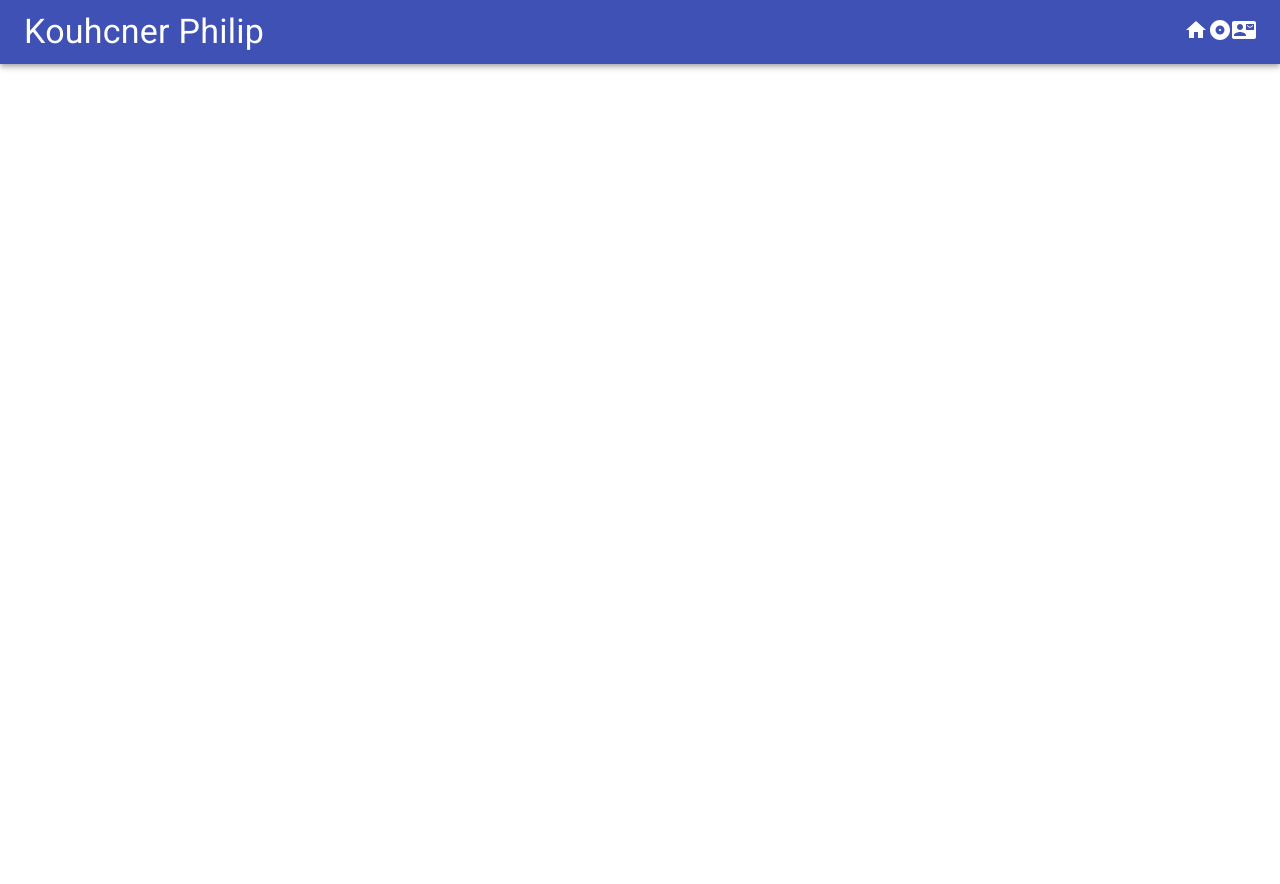
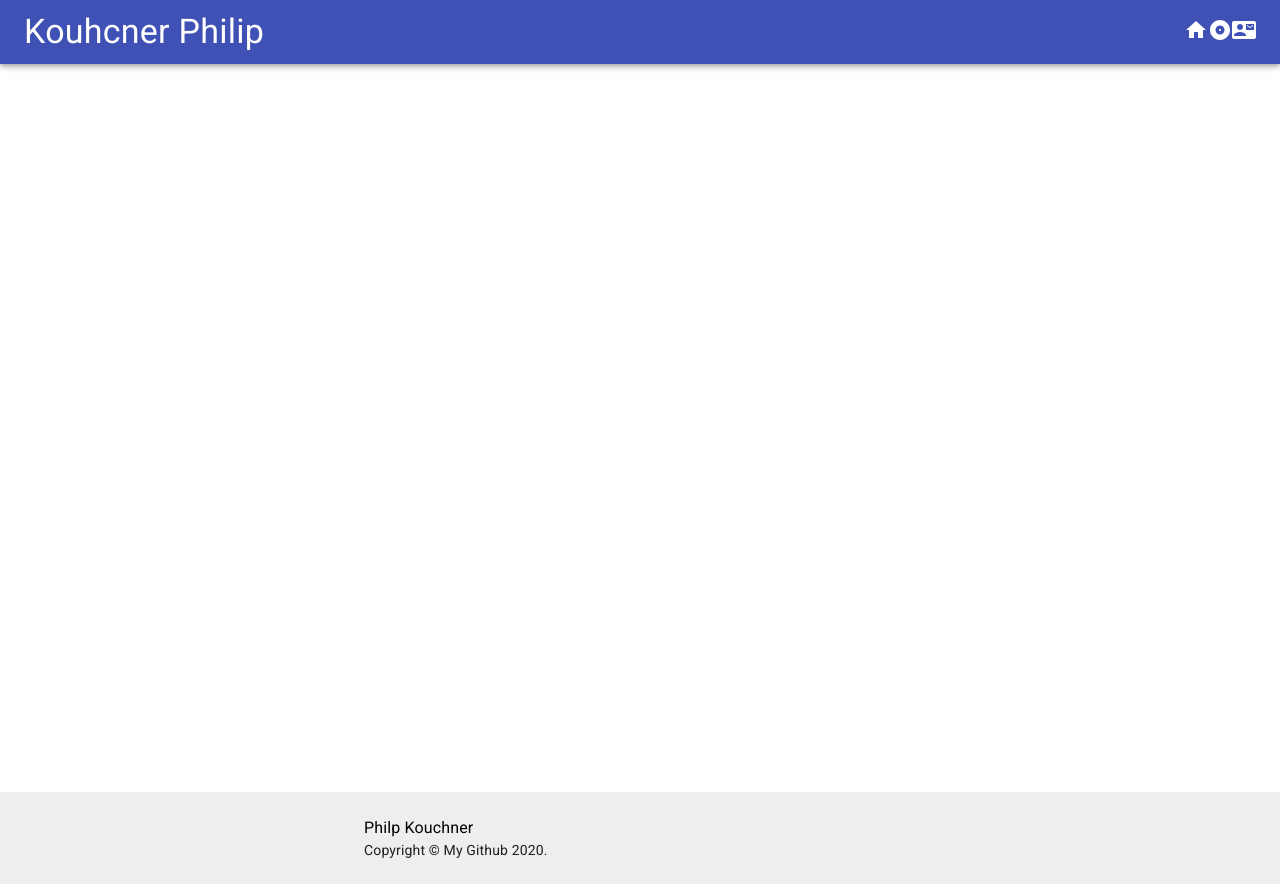
Before and after one commit to PhilipK-webdev/React_Portfolio, a React (Create React App) app: page / in a window 1280 px wide. Before the commit the page ends 800 px from the top, so only its background shows below. Built offline with nearby package versions, Linux system fonts and the light colour scheme.

Commit message:
add footer

```diff
--- a/src/App.js
+++ b/src/App.js
@@ -3,9 +3,11 @@
 import { BrowserRouter as Router, Route, Switch } from "react-router-dom";
 import Header from './component/Header';
 import About from './component/About'
-import Portfolio from './component/Portfolio';
+// import Portfolio from './component/Portfolio';
 import Home from './component/Home';
 import images from './images/MySelf.jpg'
+import Footer from './component/Footer';
+
 
 function App() {
   const title = "Kouchner Philip";
@@ -22,9 +24,10 @@
         <Header />
         <Switch>
           <Route exact path="/" component={Home} ><Home title={title} subheader={subheader} img={img} bio={bio} avatar={avatar} /></Route>
-          <Route exact path="/portfolio" component={Portfolio} />
+          {/* <Route exact path="/portfolio" component={Portfolio} /> */}
           <Route exact path="/about" component={About} />
         </Switch>
+        <Footer />
       </Router>
     </div >
   )
--- /dev/null
+++ b/src/component/Footer.js
@@ -0,0 +1,52 @@
+import React from 'react';
+import Typography from '@material-ui/core/Typography';
+import { makeStyles } from '@material-ui/core/styles';
+import Container from '@material-ui/core/Container';
+import Link from '@material-ui/core/Link';
+const Footer = () => {
+
+    function Copyright() {
+        return (
+            <Typography variant="body2" color="textPrimary">
+                {'Copyright © '}
+                <Link color="inherit" href="https://github.com/PhilipK-webdev">
+                    My Github
+      </Link>{' '}
+                {new Date().getFullYear()}
+                {'.'}
+            </Typography>
+        );
+    }
+
+    const useStyles = makeStyles((theme) => ({
+        root: {
+            display: 'flex',
+            flexDirection: 'column',
+            minHeight: '100vh',
+        },
+        main: {
+            marginTop: theme.spacing(8),
+            marginBottom: theme.spacing(2),
+        },
+        footer: {
+            padding: theme.spacing(3, 2),
+            marginTop: 'auto',
+            backgroundColor:
+                theme.palette.type === 'light' ? theme.palette.grey[200] : theme.palette.grey[800],
+        },
+    }));
+    const classes = useStyles();
+
+    return (
+        <div className={classes.root} s>
+            <footer footer className={classes.footer}>
+                <Container maxWidth="sm">
+                    <Typography variant="body1">Philp Kouchner</Typography>
+                    <Copyright />
+                </Container>
+            </footer>
+        </div >
+    );
+}
+
+export default Footer
--- a/src/component/Home.js
+++ b/src/component/Home.js
@@ -1,7 +1,7 @@
 import React from 'react'
 import { Grid } from "@material-ui/core";
 
-const Home = ({ title, subheader, img, bio, avatar }) => {
+const Home = () => {
 
     return (
         <Grid container direction="column">
--- a/src/component/Portfolio.js
+++ /dev/null
@@ -1,33 +0,0 @@
-import React from "react";
-import { Grid } from "@material-ui/core";
-import imageGroup from '../images/groupProject.PNG';
-import imageGif from '../images/Gif-project.PNG';
-import imageMySQL from '../images/mySQL.PNG';
-import imageWeather from '../images/weather.PNG';
-import imageWorkDay from '../images/work-day.PNG';
-
-
-const Portfolio = () => {
-    const arrayImg = [];
-    arrayImg.push(imageGif);
-    arrayImg.push(imageGroup);
-    arrayImg.push(imageMySQL);
-    arrayImg.push(imageWeather);
-    arrayImg.push(imageWorkDay);
-
-    const displayCard = (img, index) => {
-        return (
-            <Grid item xs={12} sm={4} key={index}>
-
-            </Grid>
-        )
-    }
-    return (
-        <Grid container spacing={2}>
-            {arrayImg.map((img, index) => displayCard(img, index))}
-        </Grid>
-
-    );
-}
-
-export default Portfolio;
```
